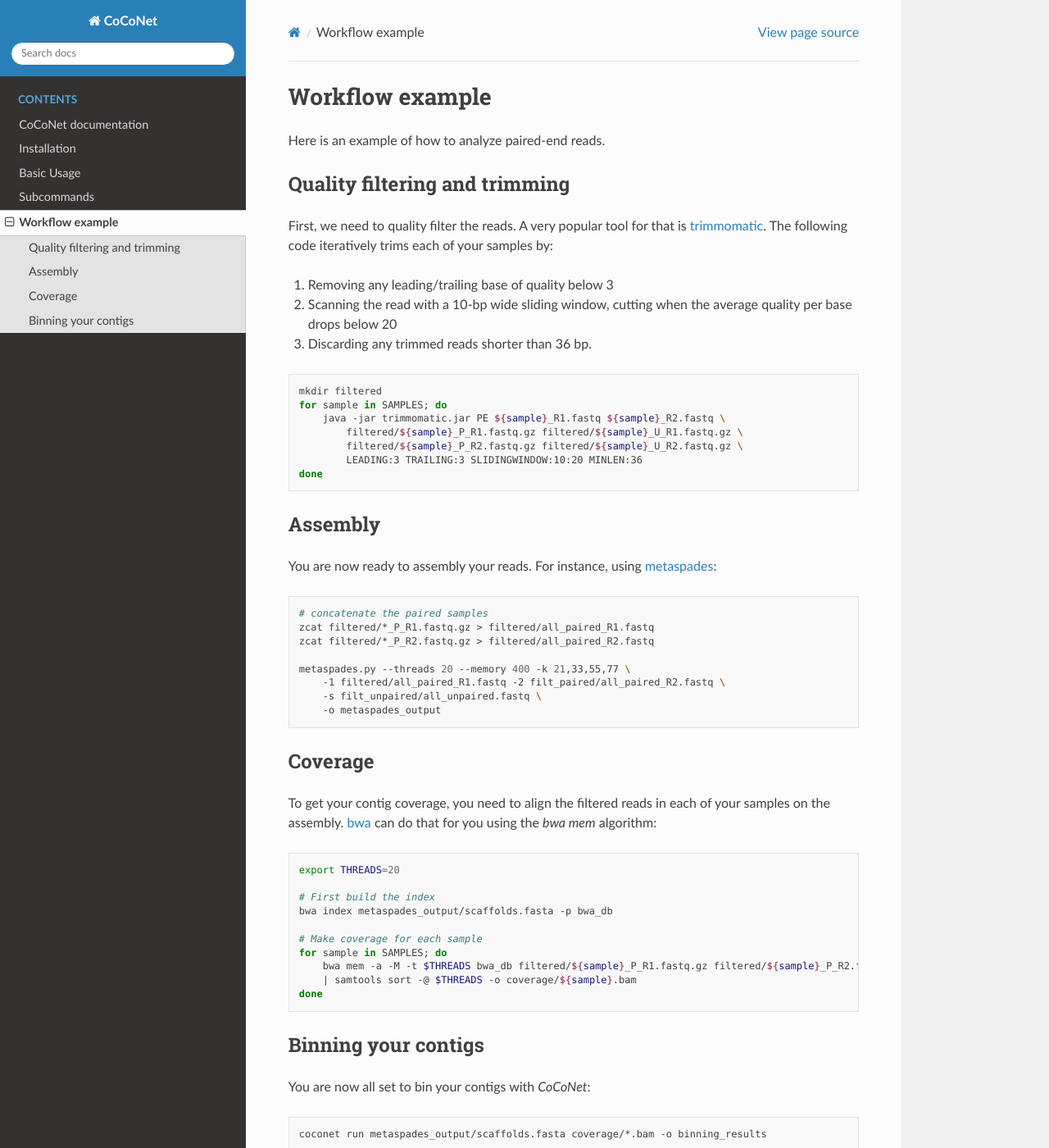
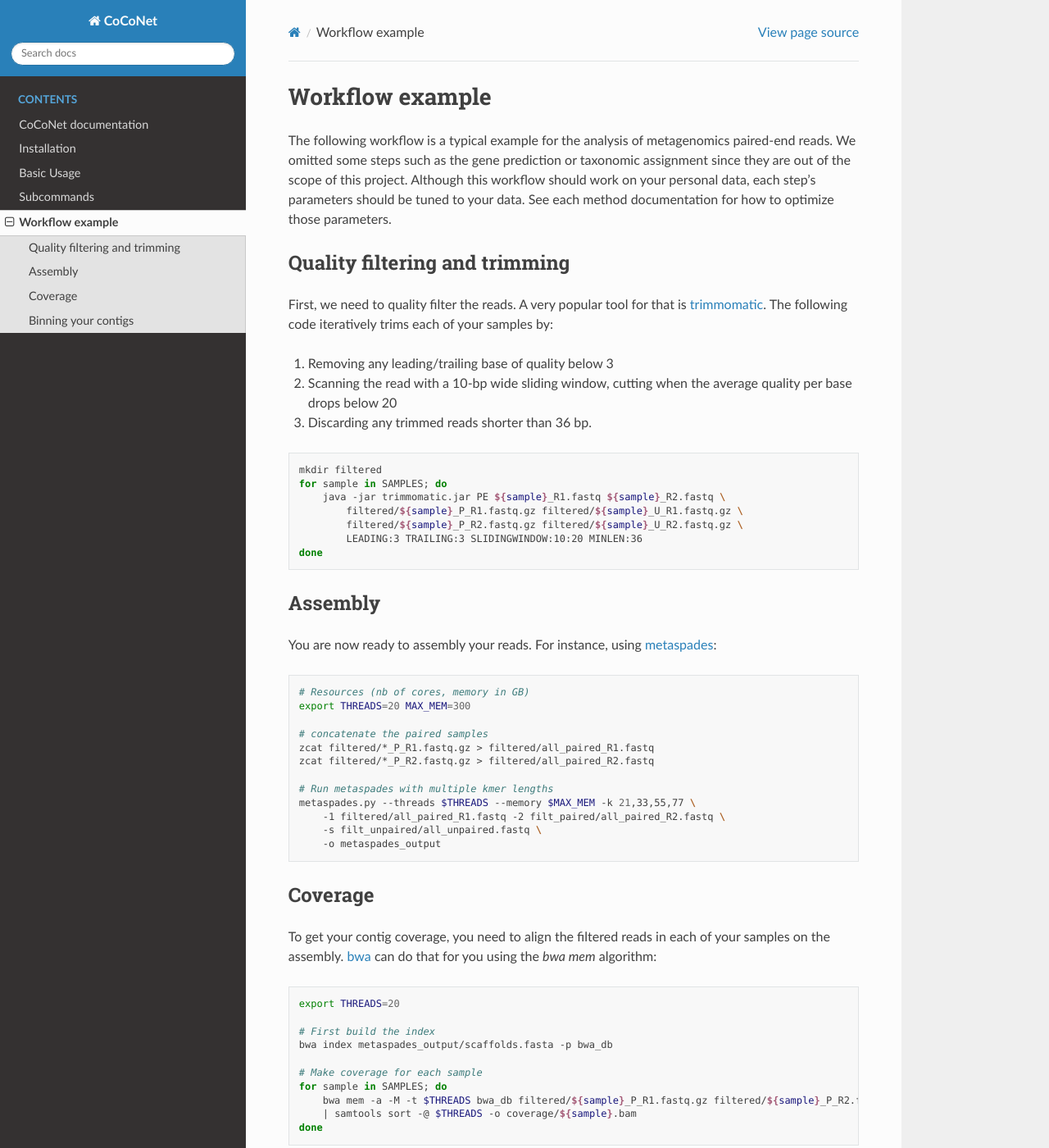
Before and after one commit to Puumanamana/CoCoNet, a Sphinx documentation site: the page built from docs/source/examples.rst, in a window 1280 px wide and 1400 px high. Shown: the whole window at 82% size. Built offline with Sphinx 7.4.7 and the Read the Docs theme 2.0.0, drawn with Linux system fonts in a browser that asks for light colours.

Commit message:
added workflow example

```diff
--- a/docs/source/examples.rst
+++ b/docs/source/examples.rst
@@ -1,7 +1,7 @@
 Workflow example
 ----------------
 
-Here is an example of how to analyze paired-end reads.
+The following workflow is a typical example for the analysis of metagenomics paired-end reads. We omitted some steps such as the gene prediction or taxonomic assignment since they are out of the scope of this project. Although this workflow should work on your personal data, each step's parameters should be tuned to your data. See each method documentation for how to optimize those parameters.
 
 Quality filtering and trimming
 ^^^^^^^^^^^^^^^^^^^^^^^^^^^^^^
@@ -30,11 +30,15 @@ You are now ready to assembly your reads. For instance, using `metaspades <https
 
 .. code-block:: bash
 
+   # Resources (nb of cores, memory in GB)
+   export THREADS=20 MAX_MEM=300
+
    # concatenate the paired samples
    zcat filtered/*_P_R1.fastq.gz > filtered/all_paired_R1.fastq
    zcat filtered/*_P_R2.fastq.gz > filtered/all_paired_R2.fastq
 
-   metaspades.py --threads 20 --memory 400 -k 21,33,55,77 \
+   # Run metaspades with multiple kmer lengths
+   metaspades.py --threads $THREADS --memory $MAX_MEM -k 21,33,55,77 \
        -1 filtered/all_paired_R1.fastq -2 filt_paired/all_paired_R2.fastq \
        -s filt_unpaired/all_unpaired.fastq \
        -o metaspades_output
```
